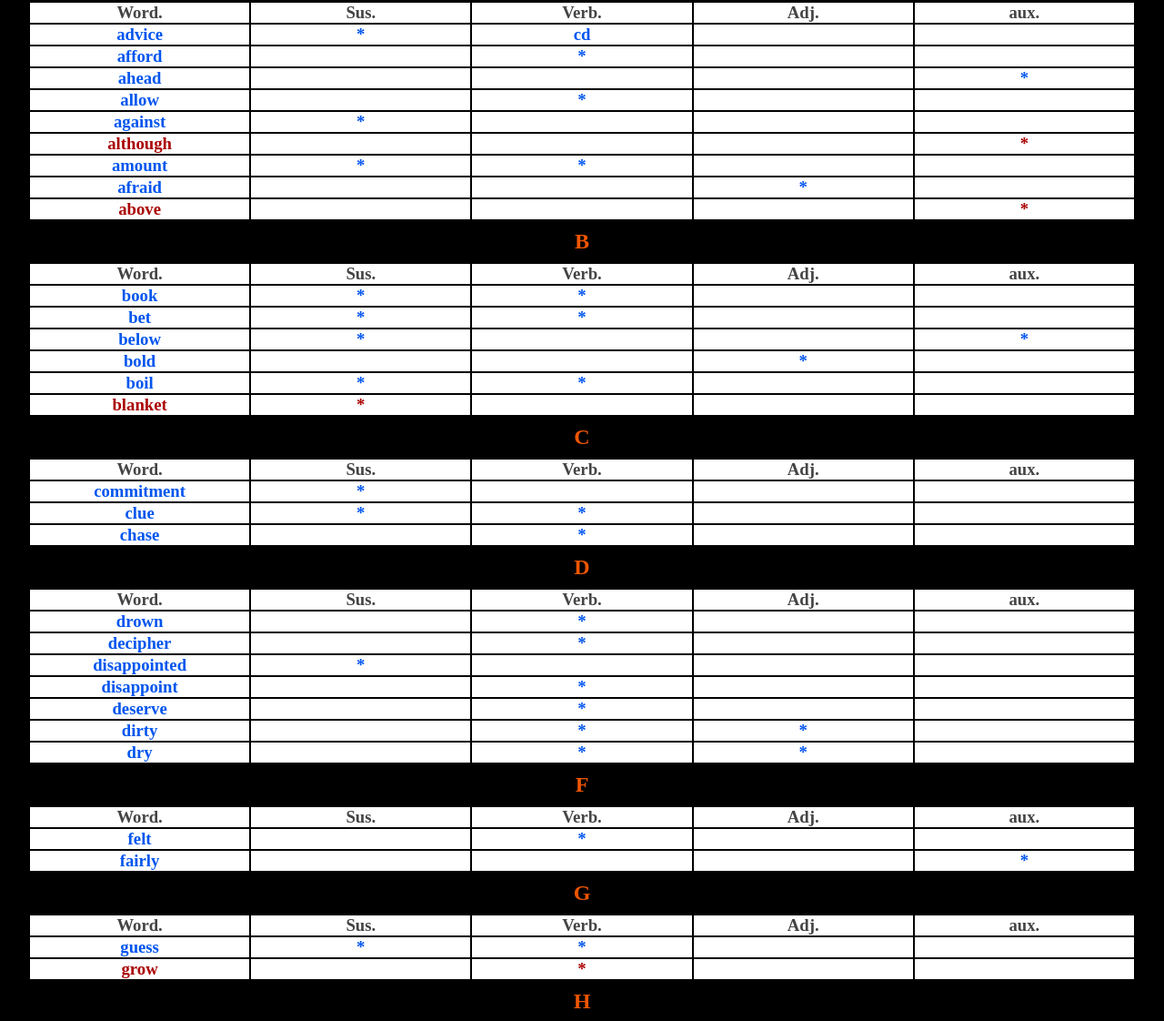
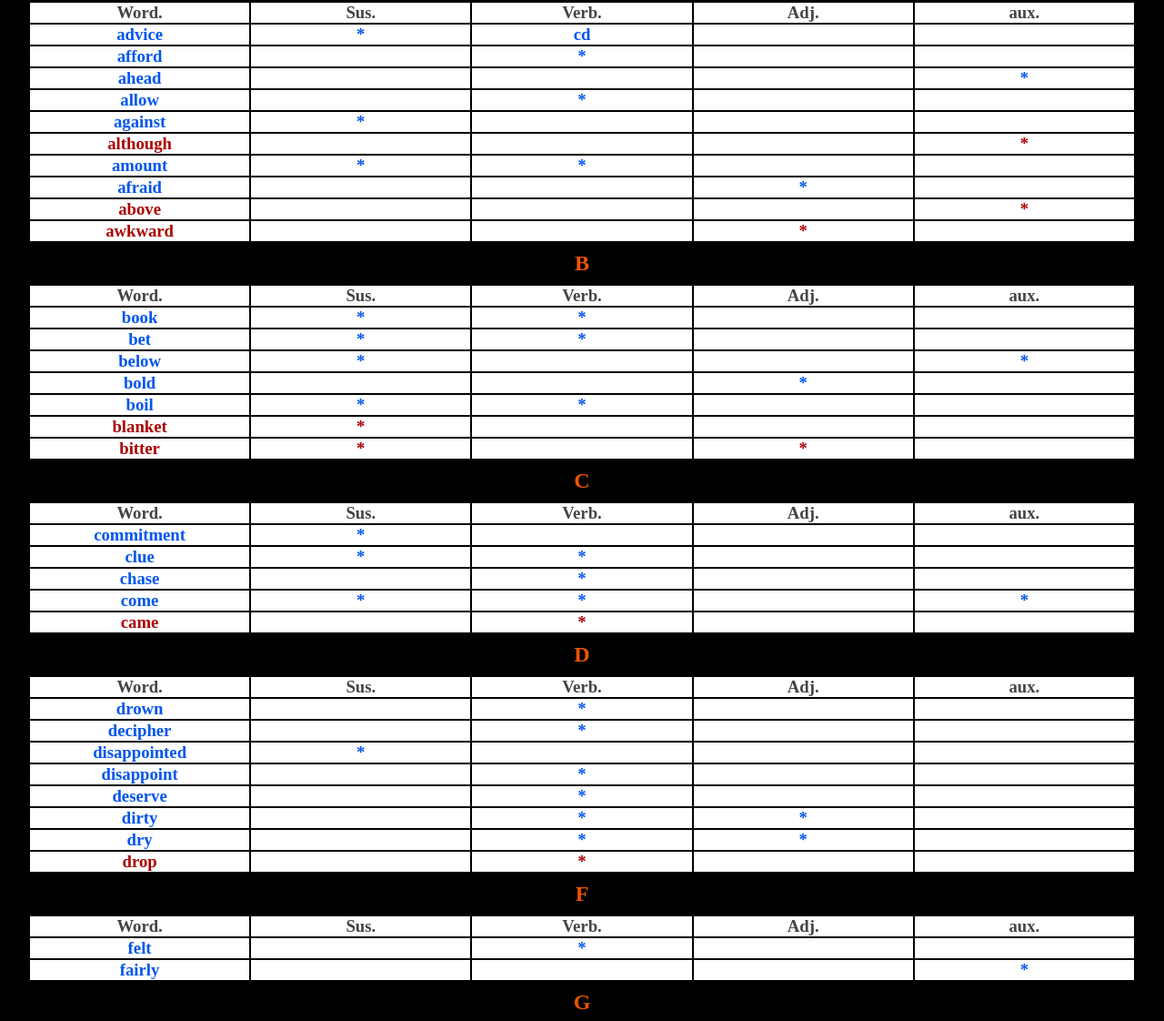
Before and after one commit to j96sa/ENGLISH, a plain HTML site: page index.html in a window 1280 px wide. Shown: the part 45-1167 px from the top of the page at 91% size. Drawn offline with Linux system fonts and the light colour scheme.

Commit message:
updated.003

```diff
--- a/index.html
+++ b/index.html
@@ -85,6 +85,13 @@
                 <h3 class="adj"></h3>
                 <h3 class="aux">*</h3>
             </div>
+            <div class="ind no">
+                <h3 class="w">awkward</h3>
+                <h3 class="sus"></h3>
+                <h3 class="verb"></h3>
+                <h3 class="adj">*</h3>
+                <h3 class="aux"></h3>
+            </div>
         </section>
 
 
@@ -141,6 +148,13 @@
                 <h3 class="adj"></h3>
                 <h3 class="aux"></h3>
             </div>
+            <div class="ind no">
+                <h3 class="w">bitter</h3>
+                <h3 class="sus">*</h3>
+                <h3 class="verb"></h3>
+                <h3 class="adj">*</h3>
+                <h3 class="aux"></h3>
+            </div>
         </section>
 
 
@@ -171,6 +185,20 @@
             </div>
             <div class="ind ok">
                 <h3 class="w">chase</h3>
+                <h3 class="sus"></h3>
+                <h3 class="verb">*</h3>
+                <h3 class="adj"></h3>
+                <h3 class="aux"></h3>
+            </div>
+            <div class="ind ok">
+                <h3 class="w">come</h3>
+                <h3 class="sus">*</h3>
+                <h3 class="verb">*</h3>
+                <h3 class="adj"></h3>
+                <h3 class="aux">*</h3>
+            </div>
+            <div class="ind no">
+                <h3 class="w">came</h3>
                 <h3 class="sus"></h3>
                 <h3 class="verb">*</h3>
                 <h3 class="adj"></h3>
@@ -237,6 +265,13 @@
                 <h3 class="sus"></h3>
                 <h3 class="verb">*</h3>
                 <h3 class="adj">*</h3>
+                <h3 class="aux"></h3>
+            </div>
+            <div class="ind no">
+                <h3 class="w">drop</h3>
+                <h3 class="sus"></h3>
+                <h3 class="verb">*</h3>
+                <h3 class="adj"></h3>
                 <h3 class="aux"></h3>
             </div>
         </section>
```
Also changed, not shown: hotel.txt (added).
